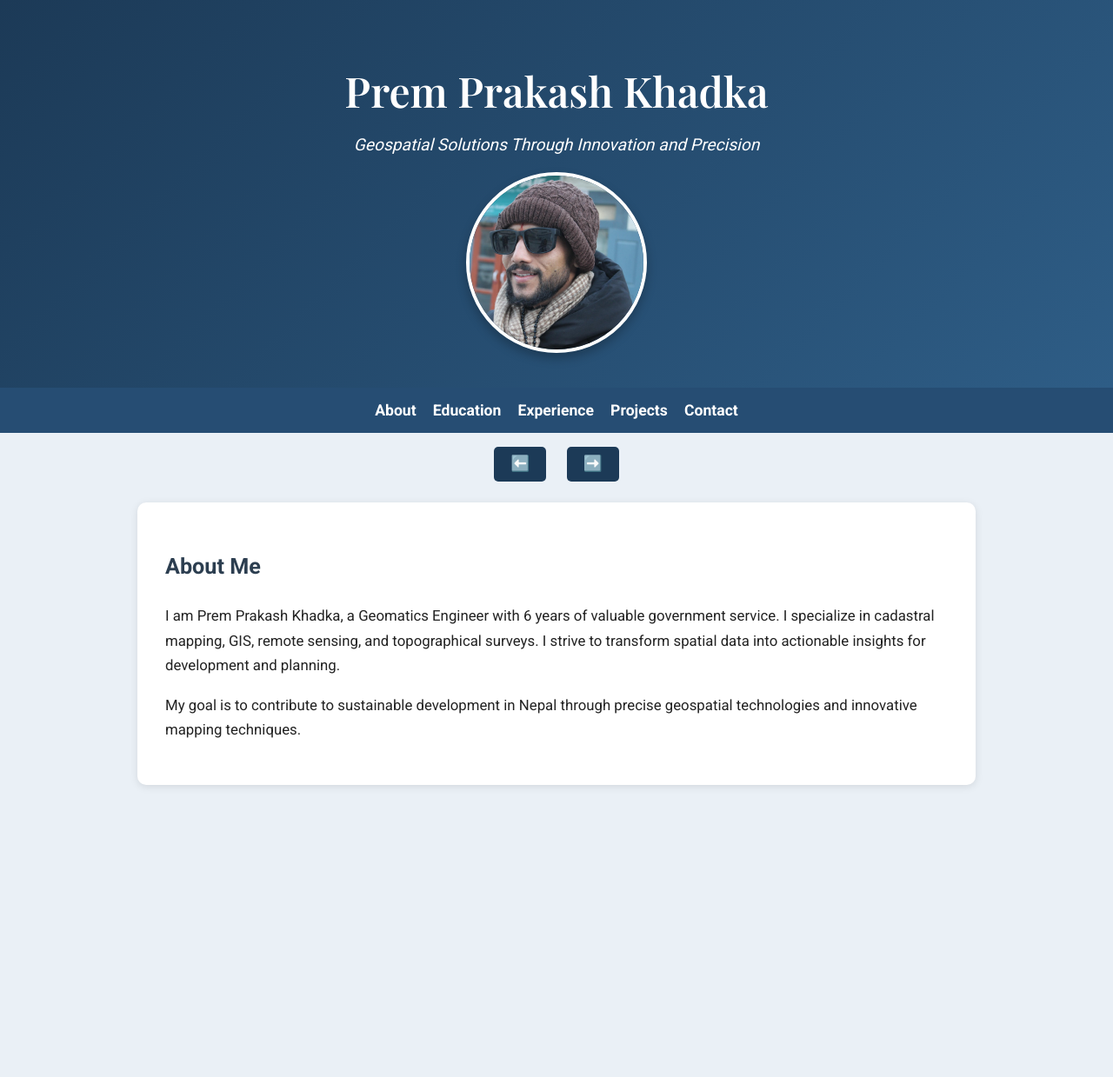
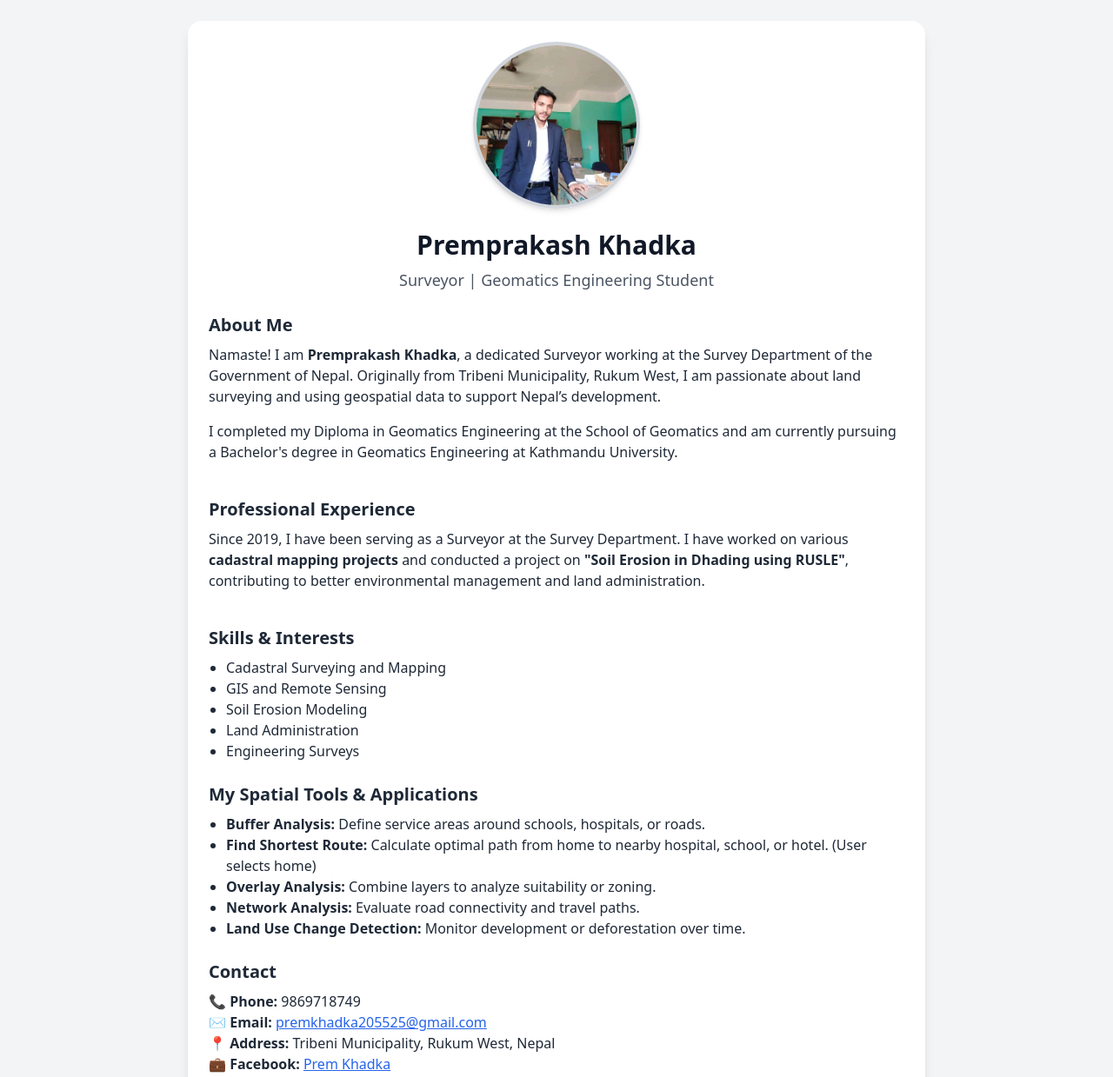
Before and after one commit to premkhadka81/portfolio.gethub.io, a plain HTML site: page index.html in a window 1280 px wide. Shown: the top 1239 px of the page at 87% size. Before the commit the page ends 927 px from the top, so only its background shows below. Drawn offline with nearby package versions, Linux system fonts and the light colour scheme.

Commit message:
Add files via upload

```diff
--- a/index.html
+++ b/index.html
@@ -2,250 +2,72 @@
 <html lang="en">
 <head>
   <meta charset="UTF-8" />
-  <meta name="viewport" content="width=device-width, initial-scale=1.0"/>
-  <title>Prem Prakash Khadka Portfolio</title>
-  <style>
-    @import url('https://fonts.googleapis.com/css2?family=Playfair+Display:wght@600&family=Roboto:wght@300;400;700&display=swap');
+  <meta name="viewport" content="width=device-width, initial-scale=1" />
+  <title>Premprakash Khadka - Portfolio</title>
+  <script src="https://cdn.tailwindcss.com"></script>
+</head>
+<body class="bg-gray-100 text-gray-800">
 
-    body {
-      margin: 0;
-      font-family: 'Roboto', sans-serif;
-      background: #eaf0f6;
-      color: #222;
-    }
-
-    header {
-      background: linear-gradient(135deg, #1c3a57, #2e5d86);
-      color: white;
-      padding: 2.5rem 1rem;
-      text-align: center;
-    }
-
-    header h1 {
-      font-family: 'Playfair Display', serif;
-      font-size: 3rem;
-      margin-bottom: 0.3rem;
-    }
-
-    header p.tagline {
-      font-size: 1.2rem;
-      font-weight: 500;
-      font-style: italic;
-    }
-
-    .profile-pics {
-      display: flex;
-      justify-content: center;
-      margin-top: 1rem;
-    }
-
-    .profile-pics img {
-      height: 200px;
-      width: 200px;
-      border-radius: 50%;
-      object-fit: cover;
-      border: 4px solid #fff;
-      box-shadow: 0 6px 12px rgba(0, 0, 0, 0.25);
-    }
-
-    nav {
-      display: flex;
-      justify-content: center;
-      gap: 1.2rem;
-      background: #264d73;
-      padding: 1rem;
-    }
-
-    nav a {
-      color: white;
-      text-decoration: none;
-      font-weight: bold;
-      font-size: 1.1rem;
-      transition: color 0.3s ease;
-    }
-
-    nav a:hover {
-      color: #f0c674;
-    }
-
-    section {
-      display: none;
-      padding: 2rem;
-      background-color: #ffffff;
-      margin: 1.5rem auto;
-      max-width: 900px;
-      border-radius: 10px;
-      box-shadow: 0 2px 10px rgba(0, 0, 0, 0.1);
-      font-size: 1.05rem;
-      line-height: 1.7;
-    }
-
-    section.active {
-      display: block;
-    }
-
-    h2 {
-      color: #2c3e50;
-    }
-
-    ul {
-      list-style-type: "📍 ";
-      padding-left: 1.2rem;
-    }
-
-    .arrow-nav {
-      text-align: center;
-      margin: 1rem;
-    }
-
-    .arrow-nav button {
-      margin: 0 0.6rem;
-      padding: 0.6rem 1.2rem;
-      font-size: 1.1rem;
-      background-color: #1c3a57;
-      color: white;
-      border: none;
-      border-radius: 5px;
-      transition: background 0.3s ease;
-      cursor: pointer;
-    }
-
-    .arrow-nav button:hover {
-      background-color: #2e5d86;
-    }
-
-    .experience-photo {
-      display: flex;
-      justify-content: center;
-      margin-top: 1.2rem;
-    }
-
-    .experience-photo img {
-      width: 320px;
-      height: auto;
-      border-radius: 12px;
-      box-shadow: 0 5px 12px rgba(0,0,0,0.25);
-    }
-
-    .project-list {
-      list-style: none;
-      padding-left: 0;
-    }
-
-    .project-list li {
-      margin-bottom: 1.5rem;
-    }
-
-    .project-title {
-      font-weight: bold;
-      font-size: 1.15rem;
-      color: #1c3a57;
-    }
-
-    .contact-info p {
-      font-size: 1.05rem;
-    }
-  </style>
-</head>
-<body>
-  <header>
-    <h1>Prem Prakash Khadka</h1>
-    <p class="tagline">Geospatial Solutions Through Innovation and Precision</p>
-    <div class="profile-pics">
-      <img src="prem1.jpg" alt="Profile Photo">
+  <div class="max-w-4xl mx-auto p-6">
+    <div class="bg-white rounded-2xl shadow-lg overflow-hidden">
+      <!-- Profile Image -->
+      <div class="flex justify-center p-6">
+        <img src="prem_profile.png" alt="Premprakash Khadka" class="w-48 h-48 object-cover rounded-full shadow-md border-4 border-gray-300">
+      </div>
+      <!-- Name and Title -->
+      <div class="text-center px-6 pb-6">
+        <h1 class="text-3xl font-bold text-gray-900 mb-2">Premprakash Khadka</h1>
+        <p class="text-lg text-gray-600">Surveyor | Geomatics Engineering Student</p>
+      </div>
+      <!-- About Section -->
+      <div class="px-6 pb-6">
+        <h2 class="text-xl font-semibold mb-2 text-gray-800">About Me</h2>
+        <p class="mb-4">
+          Namaste! I am <strong>Premprakash Khadka</strong>, a dedicated Surveyor working at the Survey Department of the Government of Nepal. Originally from Tribeni Municipality, Rukum West, I am passionate about land surveying and using geospatial data to support Nepal’s development.
+        </p>
+        <p class="mb-4">
+          I completed my Diploma in Geomatics Engineering at the School of Geomatics and am currently pursuing a Bachelor's degree in Geomatics Engineering at Kathmandu University.
+        </p>
+      </div>
+      <!-- Experience Section -->
+      <div class="px-6 pb-6">
+        <h2 class="text-xl font-semibold mb-2 text-gray-800">Professional Experience</h2>
+        <p class="mb-4">
+          Since 2019, I have been serving as a Surveyor at the Survey Department. I have worked on various <strong>cadastral mapping projects</strong> and conducted a project on <strong>"Soil Erosion in Dhading using RUSLE"</strong>, contributing to better environmental management and land administration.
+        </p>
+      </div>
+      <!-- Skills Section -->
+      <div class="px-6 pb-6">
+        <h2 class="text-xl font-semibold mb-2 text-gray-800">Skills & Interests</h2>
+        <ul class="list-disc pl-5">
+          <li>Cadastral Surveying and Mapping</li>
+          <li>GIS and Remote Sensing</li>
+          <li>Soil Erosion Modeling</li>
+          <li>Land Administration</li>
+          <li>Engineering Surveys</li>
+        </ul>
+      </div>
+      <!-- Spatial Tools Section -->
+      <div class="px-6 pb-6">
+        <h2 class="text-xl font-semibold mb-2 text-gray-800">My Spatial Tools & Applications</h2>
+        <ul class="list-disc pl-5">
+          <li><strong>Buffer Analysis:</strong> Define service areas around schools, hospitals, or roads.</li>
+          <li><strong>Find Shortest Route:</strong> Calculate optimal path from home to nearby hospital, school, or hotel. (User selects home)</li>
+          <li><strong>Overlay Analysis:</strong> Combine layers to analyze suitability or zoning.</li>
+          <li><strong>Network Analysis:</strong> Evaluate road connectivity and travel paths.</li>
+          <li><strong>Land Use Change Detection:</strong> Monitor development or deforestation over time.</li>
+        </ul>
+      </div>
+      <!-- Contact Section -->
+      <div class="px-6 pb-10">
+        <h2 class="text-xl font-semibold mb-2 text-gray-800">Contact</h2>
+        <p>📞 <strong>Phone:</strong> 9869718749</p>
+        <p>✉️ <strong>Email:</strong> <a href="mailto:premkhadka205525@gmail.com" class="text-blue-600 underline">premkhadka205525@gmail.com</a></p>
+        <p>📍 <strong>Address:</strong> Tribeni Municipality, Rukum West, Nepal</p>
+        <p>💼 <strong>Facebook:</strong> <a href="https://www.facebook.com/prem.khadka.1460693" class="text-blue-600 underline" target="_blank">Prem Khadka</a></p>
+      </div>
     </div>
-  </header>
-
-  <nav>
-    <a onclick="showSection('about')">About</a>
-    <a onclick="showSection('education')">Education</a>
-    <a onclick="showSection('experience')">Experience</a>
-    <a onclick="showSection('projects')">Projects</a>
-    <a onclick="showSection('contact')">Contact</a>
-  </nav>
-
-  <div class="arrow-nav">
-    <button onclick="previousSection()">⬅️</button>
-    <button onclick="nextSection()">➡️</button>
   </div>
 
-  <section id="about" class="active">
-    <h2>About Me</h2>
-    <p>
-      I am Prem Prakash Khadka, a Geomatics Engineer with 6 years of valuable government service. I specialize in cadastral mapping, GIS, remote sensing, and topographical surveys. I strive to transform spatial data into actionable insights for development and planning.
-    </p>
-    <p>
-      My goal is to contribute to sustainable development in Nepal through precise geospatial technologies and innovative mapping techniques.
-    </p>
-  </section>
-
-  <section id="education">
-    <h2>Education</h2>
-    <ul>
-      <li>🏫 Schooling: Himalaya Secondary School, Rukum</li>
-      <li>📐 Diploma in Geomatics Engineering – School of Geomatics</li>
-    </ul>
-  </section>
-
-  <section id="experience">
-    <h2>Experience</h2>
-    <ul>
-      <li>6 Years in Government Service</li>
-      <li>Cadastral and Topographic Survey</li>
-      <li>GIS Analysis and Spatial Database Creation</li>
-      <li>Remote Sensing and Satellite Image Interpretation</li>
-      <li>Field Data Collection using Total Station and DGPS</li>
-    </ul>
-    <div class="experience-photo">
-      <img src="prem2.jpeg" alt="Experience Photo">
-    </div>
-  </section>
-
-  <section id="projects">
-    <h2>Projects</h2>
-    <ul class="project-list">
-      <li>
-        <span class="project-title">1. Urban Land Parcel Mapping in Rukum</span>
-      </li>
-      <li>
-        <span class="project-title">2. Geodatabase for Municipal Infrastructure Management</span>
-      </li>
-      <li>
-        <span class="project-title">3. DEM Generation and Watershed Delineation (QGIS)</span>
-      </li>
-      <li>
-        <span class="project-title">4. Topographic Survey for Road Alignment Planning</span>
-      </li>
-    </ul>
-  </section>
-
-  <section id="contact">
-    <h2>Contact</h2>
-    <div class="contact-info">
-      <p>Email: <a href="mailto:premkhadka205525@gmail.com">premkhadka205525@gmail.com</a></p>
-      <p>Phone: <a href="tel:+9779869718749">9869718749</a></p>
-    </div>
-  </section>
-
-  <script>
-    const sections = ["about", "education", "experience", "projects", "contact"];
-    let currentSectionIndex = 0;
-
-    function showSection(id) {
-      document.querySelectorAll("section").forEach(sec => sec.classList.remove("active"));
-      document.getElementById(id).classList.add("active");
-      currentSectionIndex = sections.indexOf(id);
-    }
-
-    function nextSection() {
-      currentSectionIndex = (currentSectionIndex + 1) % sections.length;
-      showSection(sections[currentSectionIndex]);
-    }
-
-    function previousSection() {
-      currentSectionIndex = (currentSectionIndex - 1 + sections.length) % sections.length;
-      showSection(sections[currentSectionIndex]);
-    }
-  </script>
 </body>
 </html>
```
Also changed, not shown: prem_profile.png (added).
